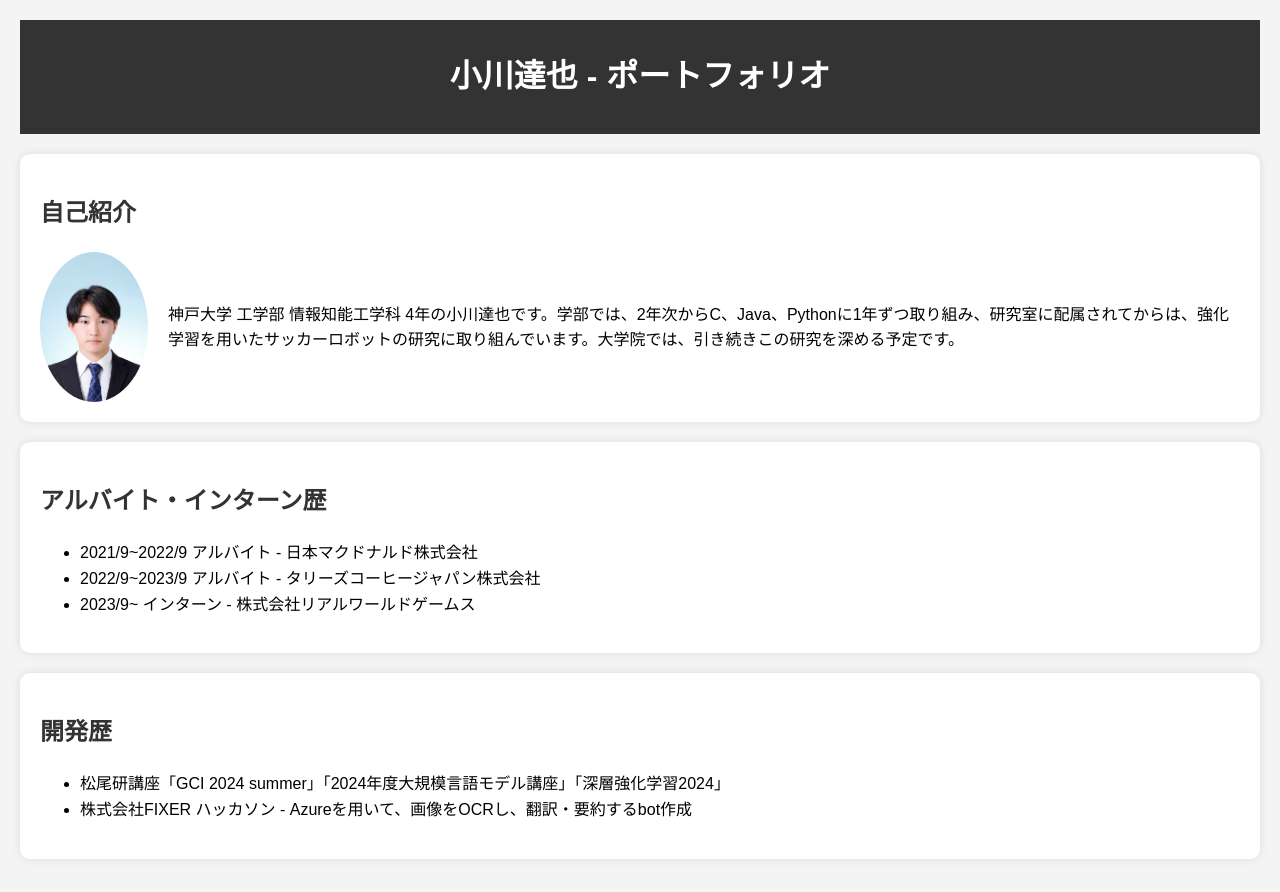
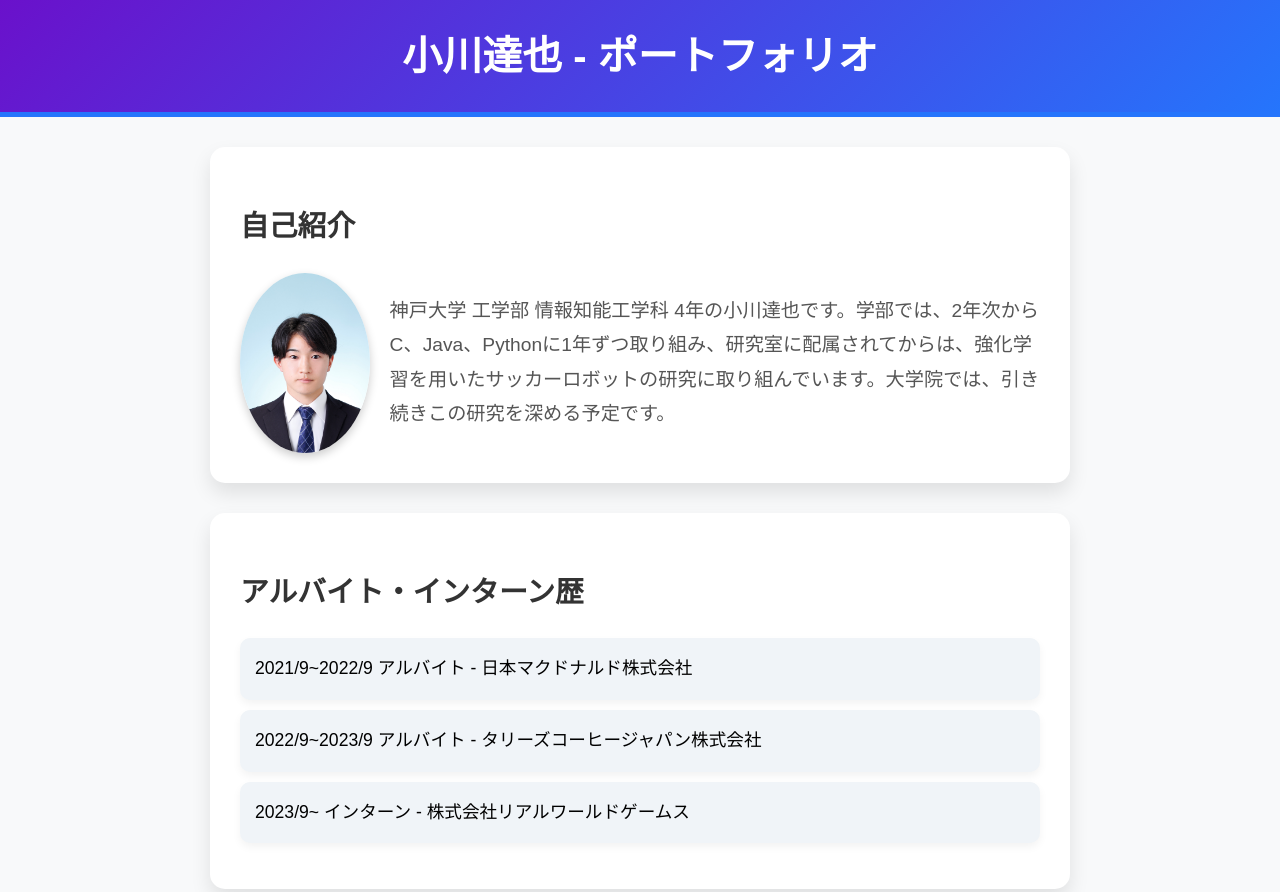
Before and after one commit to Ogawatatsuya41/Ogawatatsuya41.github.io, a plain HTML site: page index.html in a window 1280 px wide. Shown: the top 892 px of the page. Drawn offline with Linux system fonts and the light colour scheme.

Commit message:
Update style.css

```diff
--- a/style.css
+++ b/style.css
@@ -1,41 +1,91 @@
+/* 全体のスタイル */
 body {
-    font-family: Arial, sans-serif;
-    line-height: 1.6;
-    background-color: #f4f4f4;
+    font-family: 'Noto Sans JP', sans-serif;
+    line-height: 1.8;
+    background-color: #f8f9fa;
     margin: 0;
-    padding: 20px;
+    padding: 0;
 }
 
+/* ヘッダー */
 header {
-    background-color: #333;
-    color: #fff;
-    padding: 10px 0;
+    background: linear-gradient(135deg, #6a11cb, #2575fc);
+    color: white;
+    padding: 20px;
     text-align: center;
+    border-bottom: 5px solid #2575fc;
 }
 
+h1 {
+    font-size: 2.5em;
+    margin: 0;
+}
+
+/* セクション */
 section {
-    background-color: #fff;
-    margin: 20px 0;
-    padding: 20px;
-    border-radius: 10px;
-    box-shadow: 0 0 10px rgba(0, 0, 0, 0.1);
+    background-color: white;
+    margin: 30px auto;
+    padding: 30px;
+    border-radius: 15px;
+    box-shadow: 0 10px 20px rgba(0, 0, 0, 0.1);
+    max-width: 800px;
 }
 
 h2 {
     color: #333;
+    font-size: 1.8em;
+    margin-bottom: 20px;
 }
 
+/* プロフィール */
 .profile {
     display: flex;
     align-items: center;
 }
 
 .profile-image {
-    width: 150px;
-    height: 150px;
+    width: 180px;
+    height: 180px;
     border-radius: 50%;
+    box-shadow: 0 4px 10px rgba(0, 0, 0, 0.2);
     margin-right: 20px;
+    object-fit: cover;
 }
+
+p {
+    font-size: 1.2em;
+    color: #555;
+}
+
+/* リスト */
+ul {
+    list-style: none;
+    padding: 0;
+}
+
+li {
+    background: #f0f4f8;
+    margin: 10px 0;
+    padding: 15px;
+    border-radius: 10px;
+    font-size: 1.1em;
+    box-shadow: 0 4px 8px rgba(0, 0, 0, 0.05);
+}
+
+/* フッター */
+footer {
+    text-align: center;
+    padding: 20px;
+    background-color: #f1f1f1;
+    color: #555;
+    margin-top: 30px;
+}
+
+footer p {
+    margin: 0;
+    font-size: 1em;
+}
+
 
 p {
     margin: 0;
```
